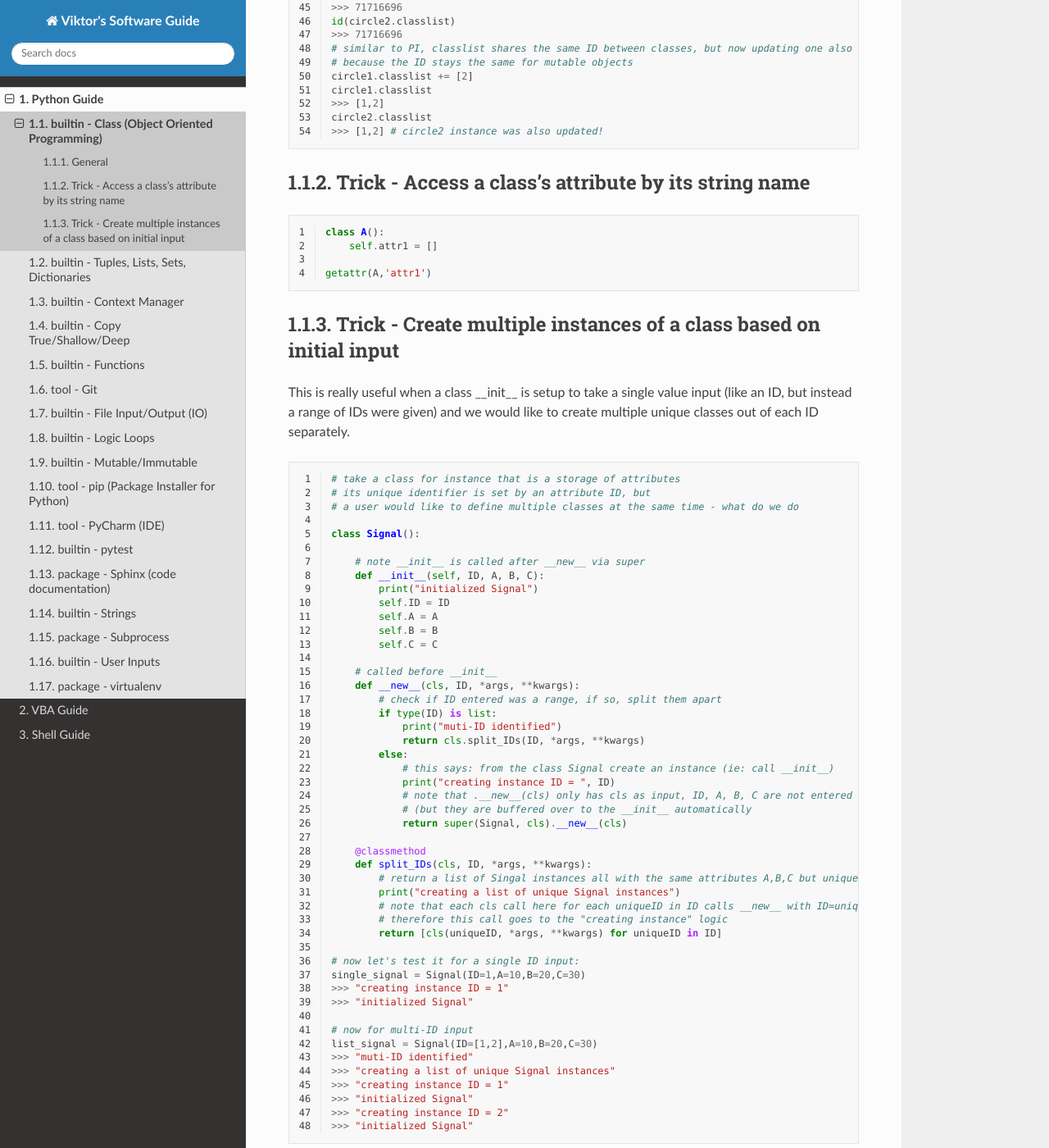
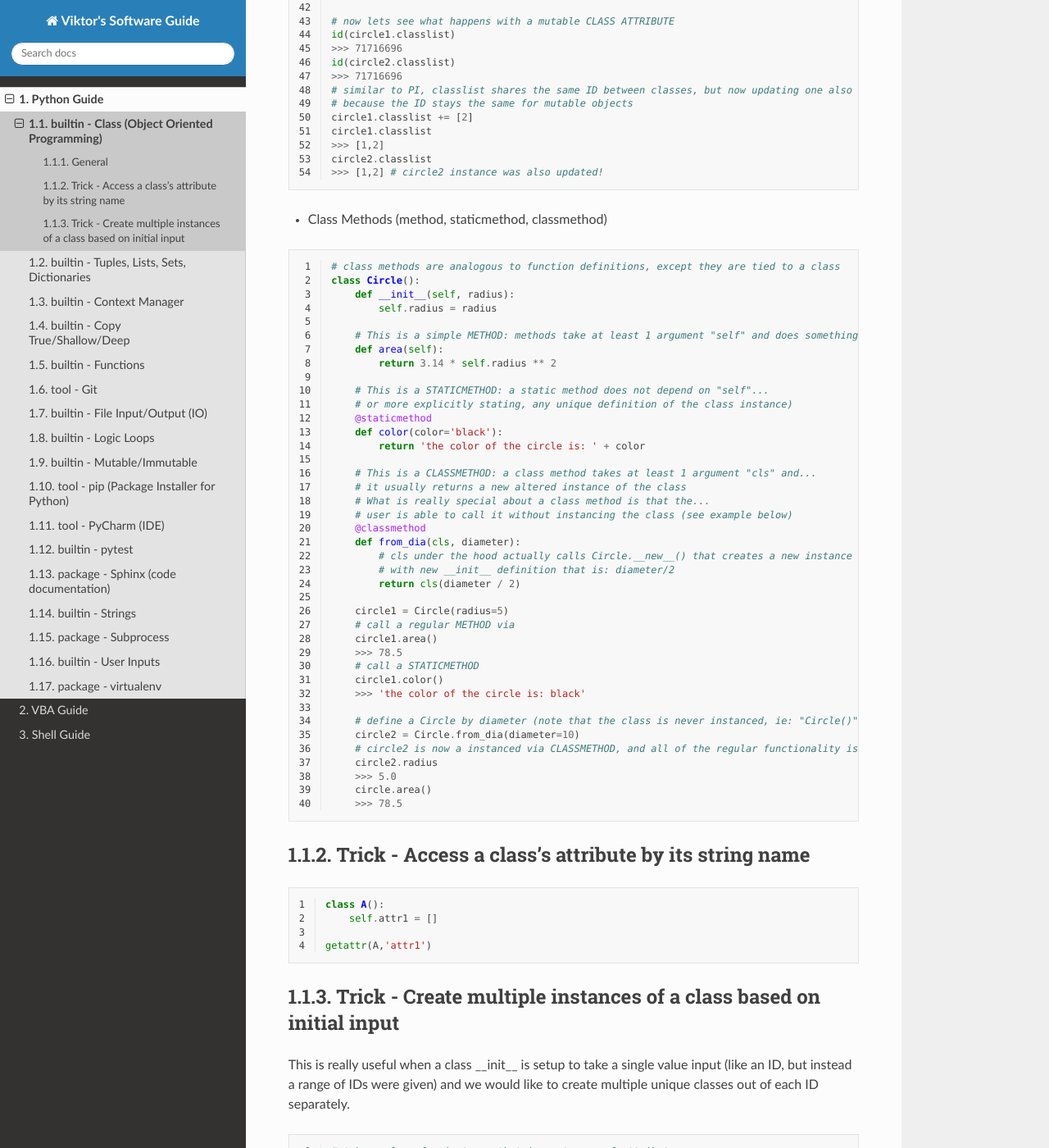
Before and after one commit to PydPiper/viks_SoftwareGuide, a Sphinx documentation site: the page built from source/python/class.rst, in a window 1280 px wide and 1400 px high, scrolled down 1701 px. Shown: the whole window at 82% size. Built offline with Sphinx 7.4.7 and the Read the Docs theme 2.0.0, drawn with Linux system fonts in a browser that asks for light colours; some of the changed text lies outside the part shown.

Commit message:
added class methods, staticmethods, classmethods

```diff
--- a/source/python/class.rst
+++ b/source/python/class.rst
@@ -13,6 +13,9 @@ General
         # to set initialization parameters (these are unique attributes to each instance of the Circle class)
         def __init__(self, radius):
             # self.radius is called a INSTANCE ATTRIBUTE
+            # WHAT IS "SELF": think of self as the instance of the class; ex:
+            # at runtime: circle1 = Circle(5), the class instance "circle1" is self
+            # this is why we are able to call circle1.radius which is analogous to self.radius of that class instance
             self.radius = radius
         # to define a METHOD (unique name to classes, same concept as a function)
         def area(self):
@@ -105,6 +108,51 @@ General
     >>> [1,2] # circle2 instance was also updated!
 
 
+- Class Methods (method, staticmethod, classmethod)
+
+.. code-block:: python
+    :linenos:
+
+    # class methods are analogous to function definitions, except they are tied to a class
+    class Circle():
+        def __init__(self, radius):
+            self.radius = radius
+
+        # This is a simple METHOD: methods take at least 1 argument "self" and does something with it
+        def area(self):
+            return 3.14 * self.radius ** 2
+
+        # This is a STATICMETHOD: a static method does not depend on "self"...
+        # or more explicitly stating, any unique definition of the class instance)
+        @staticmethod
+        def color(color='black'):
+            return 'the color of the circle is: ' + color
+
+        # This is a CLASSMETHOD: a class method takes at least 1 argument "cls" and...
+        # it usually returns a new altered instance of the class
+        # What is really special about a class method is that the...
+        # user is able to call it without instancing the class (see example below)
+        @classmethod
+        def from_dia(cls, diameter):
+            # cls under the hood actually calls Circle.__new__() that creates a new instance of the class Circle
+            # with new __init__ definition that is: diameter/2
+            return cls(diameter / 2)
+
+        circle1 = Circle(radius=5)
+        # call a regular METHOD via
+        circle1.area()
+        >>> 78.5
+        # call a STATICMETHOD
+        circle1.color()
+        >>> 'the color of the circle is: black'
+
+        # define a Circle by diameter (note that the class is never instanced, ie: "Circle()")
+        circle2 = Circle.from_dia(diameter=10)
+        # circle2 is now a instanced via CLASSMETHOD, and all of the regular functionality is avaliable
+        circle2.radius
+        >>> 5.0
+        circle.area()
+        >>> 78.5
 
 
 Trick - Access a class's attribute by its string name
```
